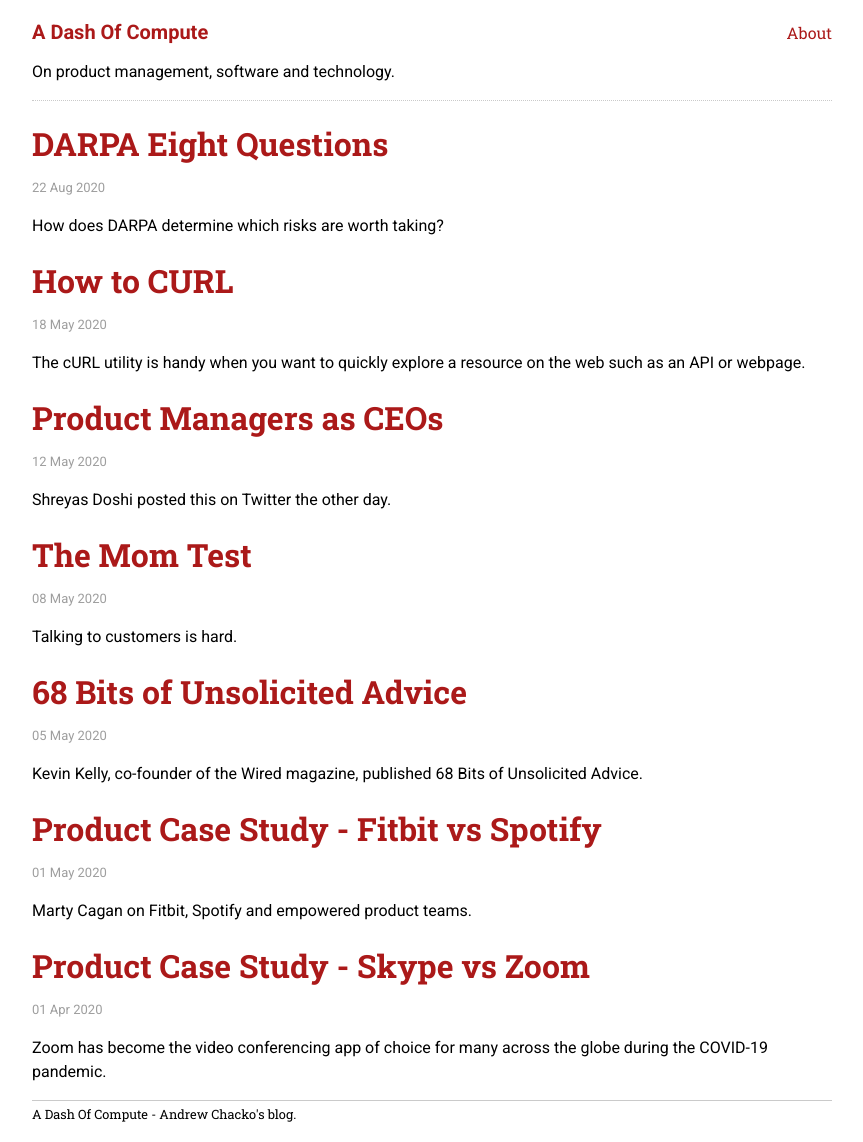
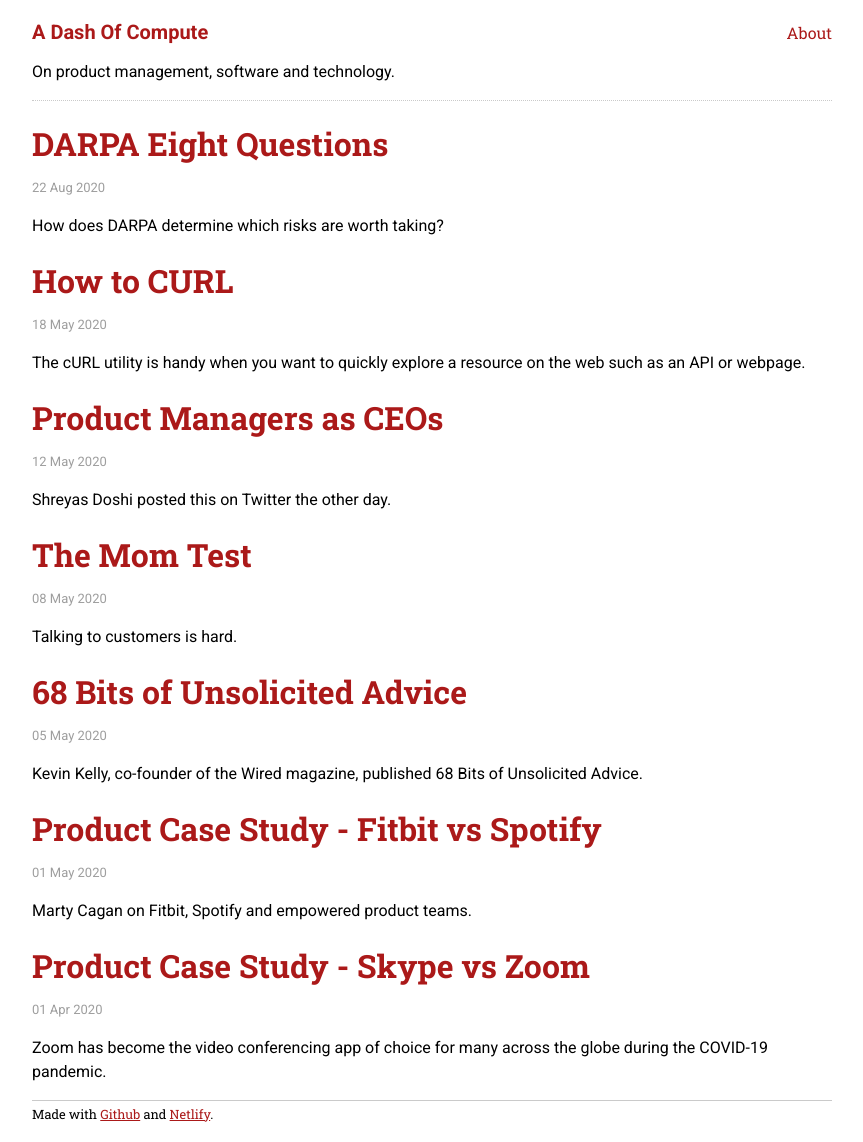
Before and after one commit to sautee/sautee.github.io, a Jekyll site: the page built from pages/index.md, in a window 1280 px wide. Shown: the whole page, without its empty margins (208-1071 px from the left). Built offline with Jekyll 4.4.1, drawn with Linux system fonts in a browser that asks for light colours.

Commit message:
Update footer.html

```diff
--- a/_includes/layout/footer.html
+++ b/_includes/layout/footer.html
@@ -1,3 +1,3 @@
 <footer>
-    A Dash Of Compute - Andrew Chacko's blog.
+    Made with <a href="https://github.com/sautee/">Github</a> and <a href="https://netlify.com">Netlify</a>.
 </footer>
```
